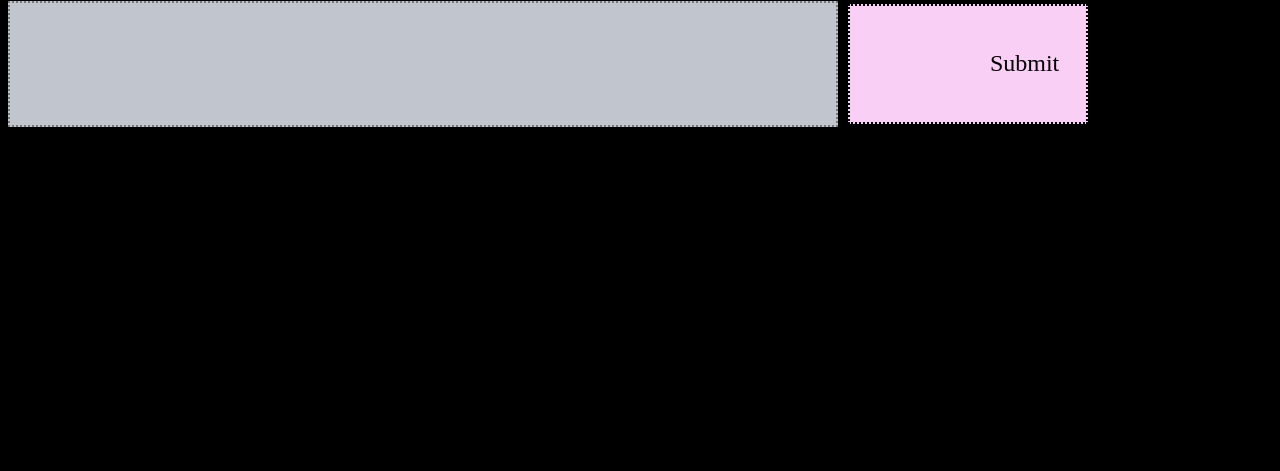
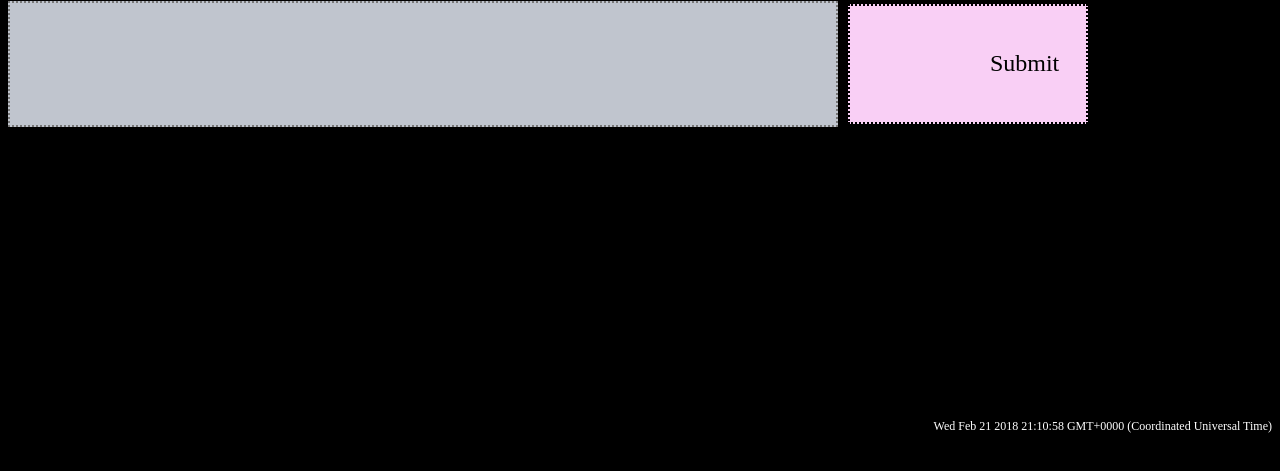
Before and after one commit to pjr4lph/react-changes, a React app: page / in a window 1280 px wide. Both pictures are taken after a click on the input 967 px from the left and 142 px from the top of the page. Shown: the part 79-550 px from the top of the page. Built offline with nearby package versions, Linux system fonts and the light colour scheme.

Commit message:
working date

```diff
--- a/components/app.js
+++ b/components/app.js
@@ -20,7 +20,7 @@ class App extends Component {
 
   removeItem(item) {
     let arr = this.state.pageList.filter((el) => {
-      return el !== item;
+      return el.value !== item;
     });
     this.setState({pageList: arr});
   }
--- a/components/list.js
+++ b/components/list.js
@@ -1,12 +1,10 @@
 import React, { Component } from 'react';
-// import Item from './list_item';
 
 const List = ({pageList, removeItem}) => {
-  // const { pageList } = props;
 
-  const renderedList = pageList.map((el, i) => {
-    // return <li><Item key={i} value={el}></Item></li>;
-    return <li key={i} onClick={()=>{removeItem(el)}}>{el}</li>;
+  const renderedList = pageList.map((obj, i) => {
+    let curDate = Date(obj.createdAt).toString();
+    return <li key={i} onClick={()=>{removeItem(obj.value)}}>{obj.value}<span>{curDate}</span></li>;
   });
 
   return (
--- a/components/submit.js
+++ b/components/submit.js
@@ -4,25 +4,26 @@ class Submit extends Component {
   constructor(props) {
     super(props);
     this.state = {
-      value: ''
+      value: '',
+      createdAt: ''
     }
     this.handleChange = this.handleChange.bind(this);
     this.resetField = this.resetField.bind(this);
   }
 
   handleChange(event) {
-    this.setState({value: event.target.value});
+    this.setState({value: event.target.value, createdAt: Date.now()});
   }
 
   resetField(){
-    this.setState({value: ''});
+    this.setState({value: '', createdAt: ''});
   }
 
   render() {
     return (
       <div>
           <input type="text" value={this.state.value} onChange={this.handleChange}/>
-          <input id="submit-btn" type="submit" onClick={()=>{this.props.addItem(this.state.value); this.resetField()}}></input>
+          <input id="submit-btn" type="submit" onClick={()=>{this.props.addItem(this.state); this.resetField()}}></input>
       </div>
     )
   }
--- a/styles.css
+++ b/styles.css
@@ -41,3 +41,7 @@ ul {
   list-style: none;
   color: white;
 }
+
+span {
+  font-size: 12px;
+}
```
Also changed, not shown: components/list_item.js (deleted, +0 -10 lines), build/webpack-bundle.js.
